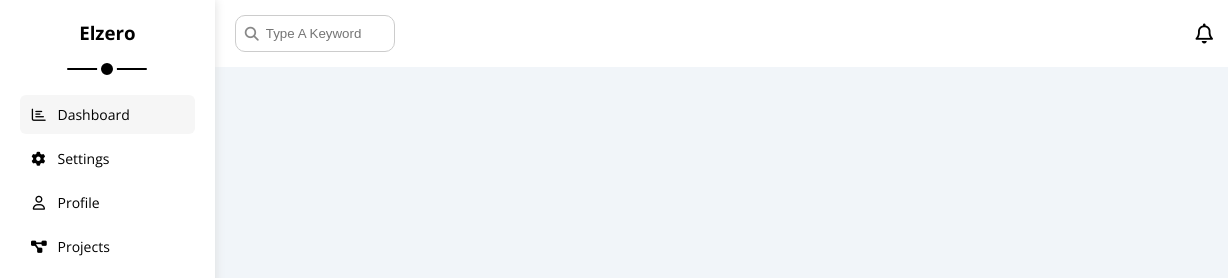
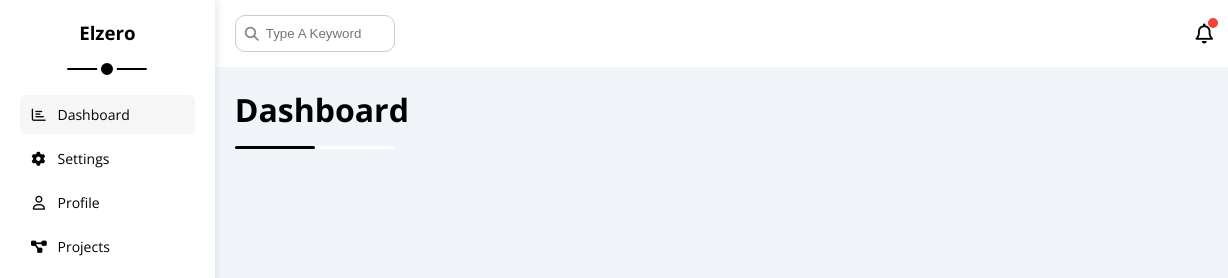
Before and after one commit to OuTy511/Dashboard, a plain HTML site: page index.html in a window 1280 px wide. Shown: the top 278 px of the page, 0-1228 px from the left. Drawn offline with nearby package versions, Linux system fonts and the light colour scheme.

Commit message:
Main Title

```diff
--- a/css/master.css
+++ b/css/master.css
@@ -159,8 +159,64 @@ a {
     opacity: 0;
 }
 
+.header .icons .notifaction::before {
+    content: "";
+    position: absolute;
+    width: 10px;
+    height: 10px;
+    background-color: var(--red-color);
+    border-radius: 50%;
+    right: -5px;
+    top: -5px;
+}
+
 .header .icons img {
     width: 32px;
 }
 
+.main-title {
+    position: relative;
+    padding: 0 0 15px 20px;
+    width: fit-content;
+    cursor: default;
+    font-weight: 700;
+}
+
+.main-title::before,
+.main-title::after {
+    content: '';
+    position: absolute;
+    top: 100%;
+    left: 20px;
+    height: 3px;
+    border-radius: 10px;
+    transition: 0.3s;
+}
+
 /* End Header */
+.main-title::before {
+    width: 160px;
+    background-color: #fff;
+}
+
+.main-title::after {
+    width: 80px;
+    background-color: #000;
+}
+
+.main-title:hover::after {
+    width: 160px;
+}
+
+.wrapper {
+    grid-template-columns: repeat(auto-fill, minmax(450px, 1fr));
+}
+
+@media (max-width: 767px) {
+    .wrapper {
+        grid-template-columns: minmax(200px, 1fr);
+        margin-left: 10px;
+        margin-right: 10px;
+        gap: 10px;
+    }
+}
--- a/index.html
+++ b/index.html
@@ -77,10 +77,16 @@
                     <input class="p-10" type="search" placeholder="Type A Keyword">
                 </div>
                 <div class="icons center-flex gap-20">
-                    <div class="notifaction">
+                    <div class="notifaction p-relative">
                         <i class="fa-regular fa-bell fa-lg"></i>
                     </div>
                     <img src="imgs/avatar.png" alt="">
+                </div>
+            </div>
+            <h1 class="main-title">Dashboard</h1>
+            <div class="wrapper d-grid p-20">
+                <div class="welcome bg-white rad-6">
+
                 </div>
             </div>
         </div>
```
